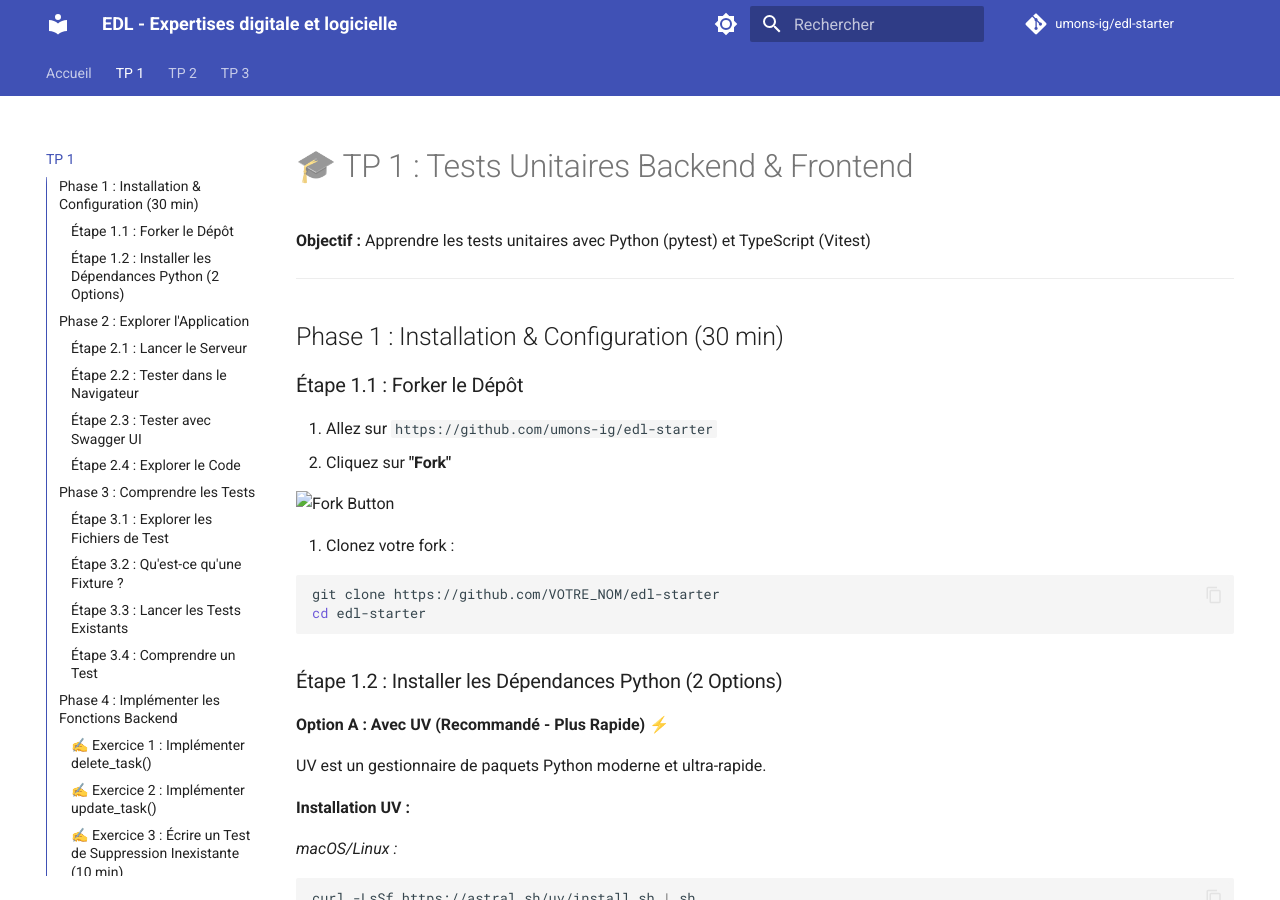
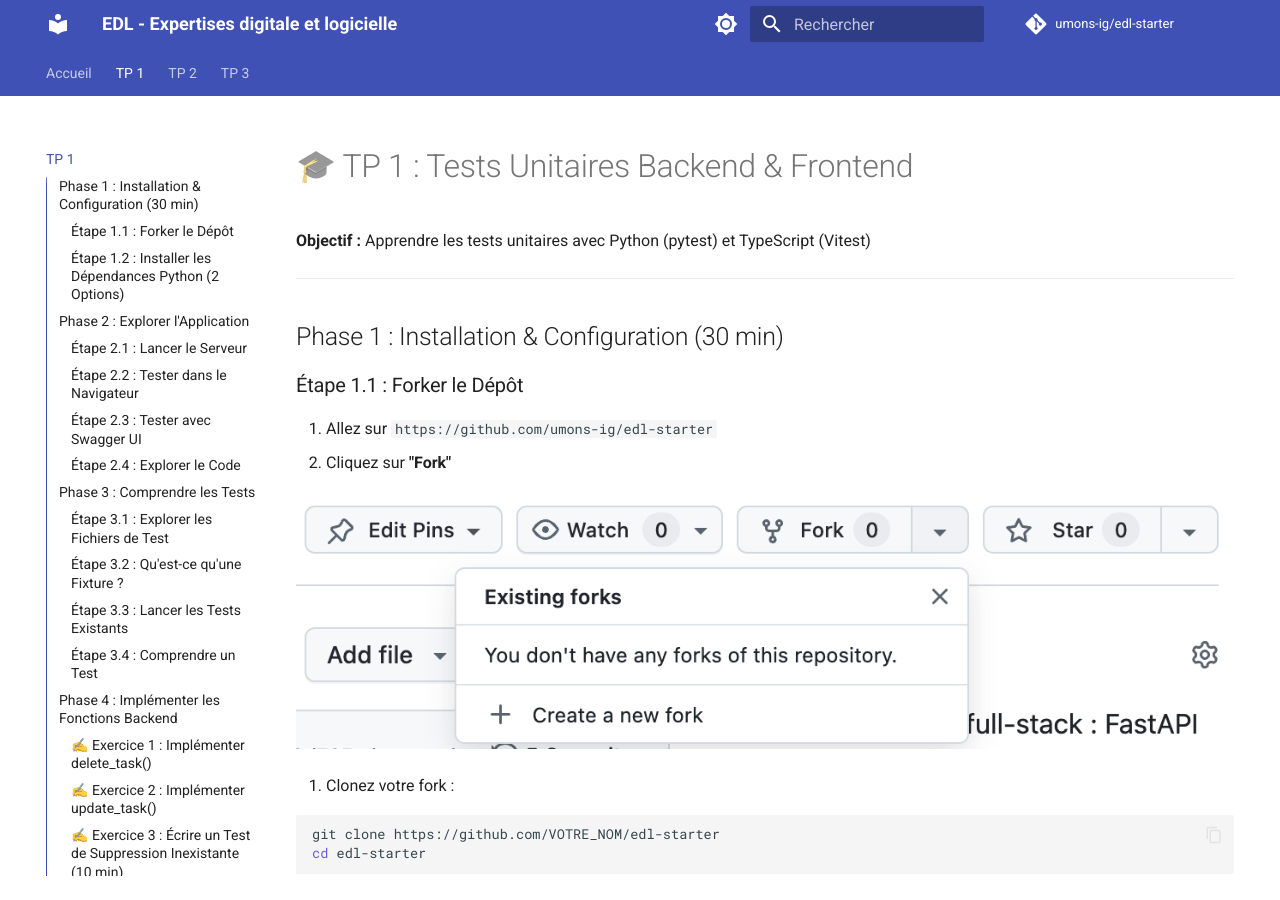
Before and after one commit to umons-ig/edl-starter, an MkDocs documentation site: the page built from docs/TP-1.md, in a window 1280 px wide and 900 px high. Built offline with MkDocs 1.6.1 and Material for MkDocs 9.7.7, drawn with Linux system fonts in a browser that asks for light colours; comment, search, counter and statistics services are not loaded.

Commit message:
imga to docs

```diff
--- a/docs/TP-1.md
+++ b/docs/TP-1.md
@@ -11,7 +11,7 @@
 1. Allez sur `https://github.com/umons-ig/edl-starter`
 2. Cliquez sur **"Fork"**
 
-   ![Fork Button](../img/fork.png)
+   ![Fork Button](img/fork.png)
 
 3. Clonez votre fork :
 
```
Also changed, not shown: docs/img/fork.png (renamed from img/fork.png).
